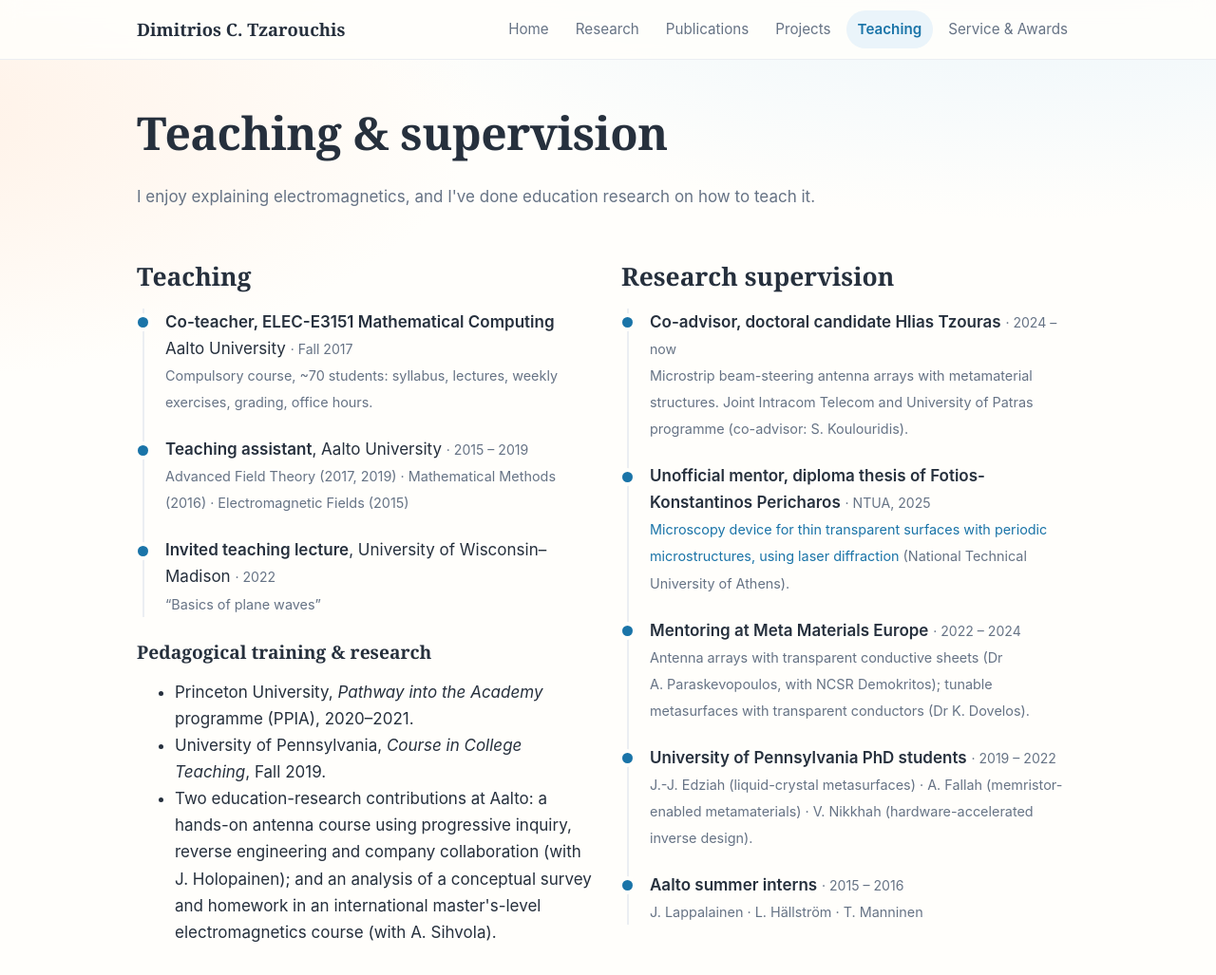
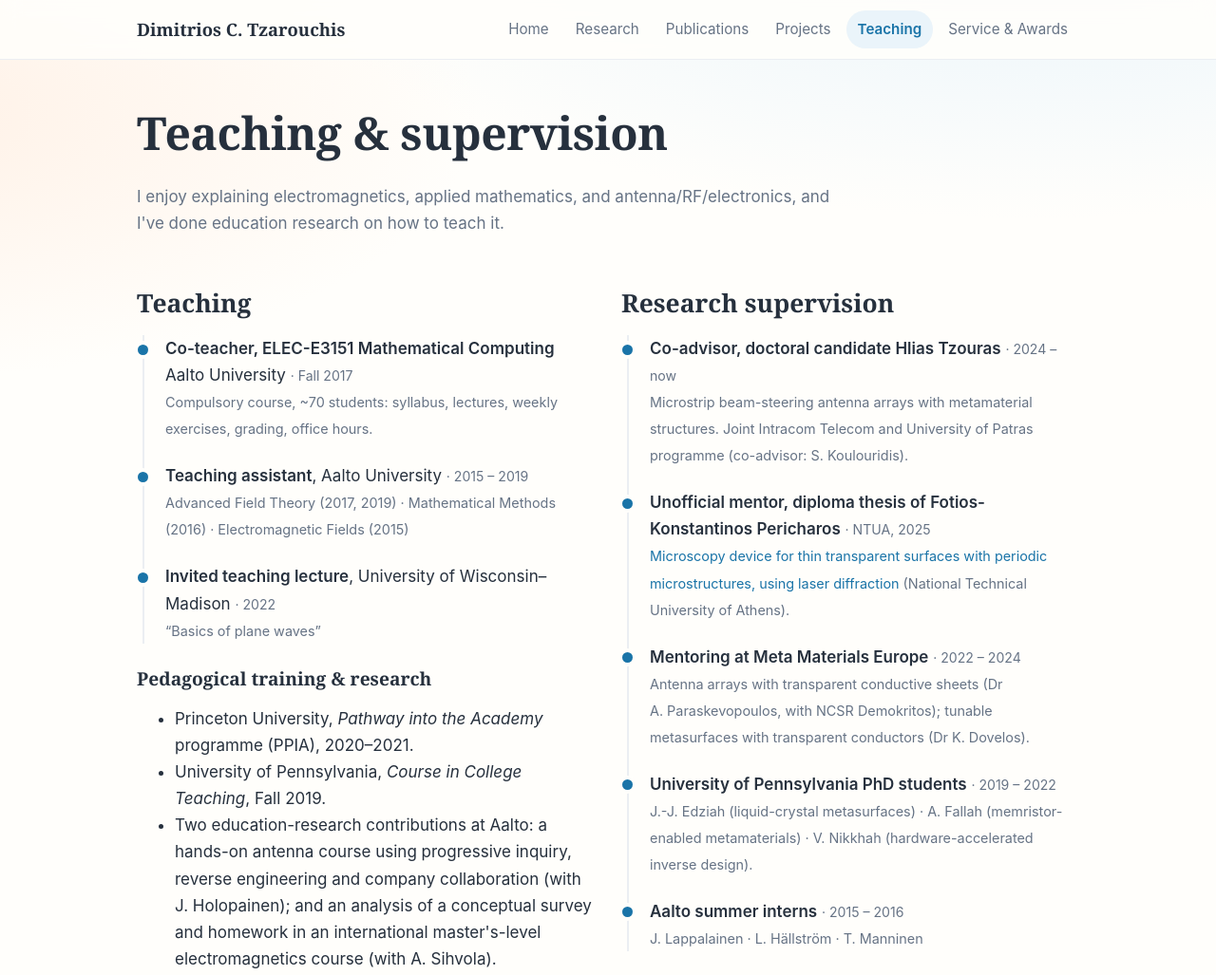
Before and after one commit to dtzarouc/dtzarouc.github.io, a plain HTML site: page teaching.html in a window 1280 px wide. Shown: the top 1027 px of the page at 95% size. Drawn offline with Linux system fonts and the light colour scheme.

Commit message:
Update teaching.html

```diff
--- a/teaching.html
+++ b/teaching.html
@@ -10,7 +10,7 @@
 <header class="site"><div class="wrap"><a class="brand" href="index.html">Dimitrios C. Tzarouchis</a>
 <nav aria-label="Main"><ul><li><a href="index.html">Home</a></li><li><a href="research.html">Research</a></li><li><a href="publications.html">Publications</a></li><li><a href="projects.html">Projects</a></li><li><a href="teaching.html" aria-current="page">Teaching</a></li><li><a href="service.html">Service & Awards</a></li></ul></nav></div></header>
 <main class="wrap">
-<section class="page-head"><h1>Teaching &amp; supervision</h1><p>I enjoy explaining electromagnetics, and I've done education research on how to teach it.</p></section>
+<section class="page-head"><h1>Teaching &amp; supervision</h1><p>I enjoy explaining electromagnetics, applied mathematics, and antenna/RF/electronics, and I've done education research on how to teach it.</p></section>
 <div class="two">
 <div>
 <h2>Teaching</h2>
```
